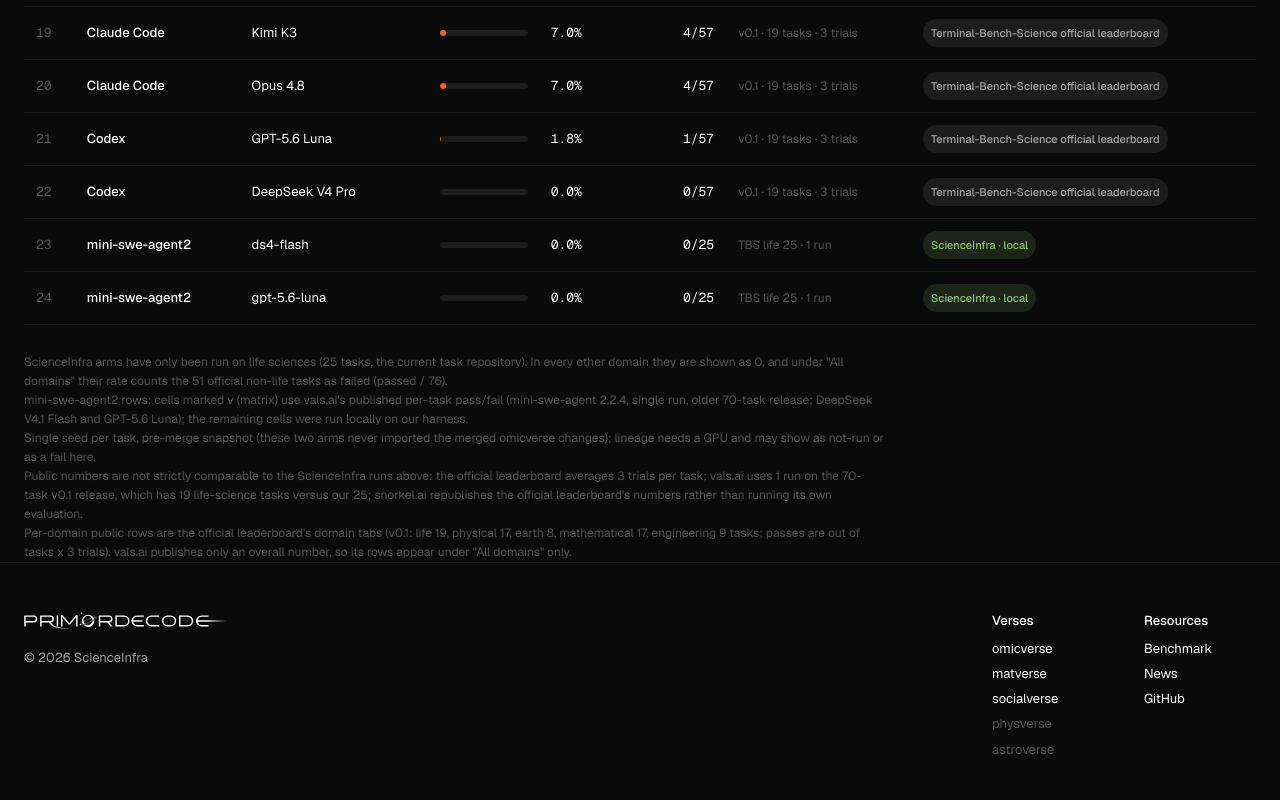
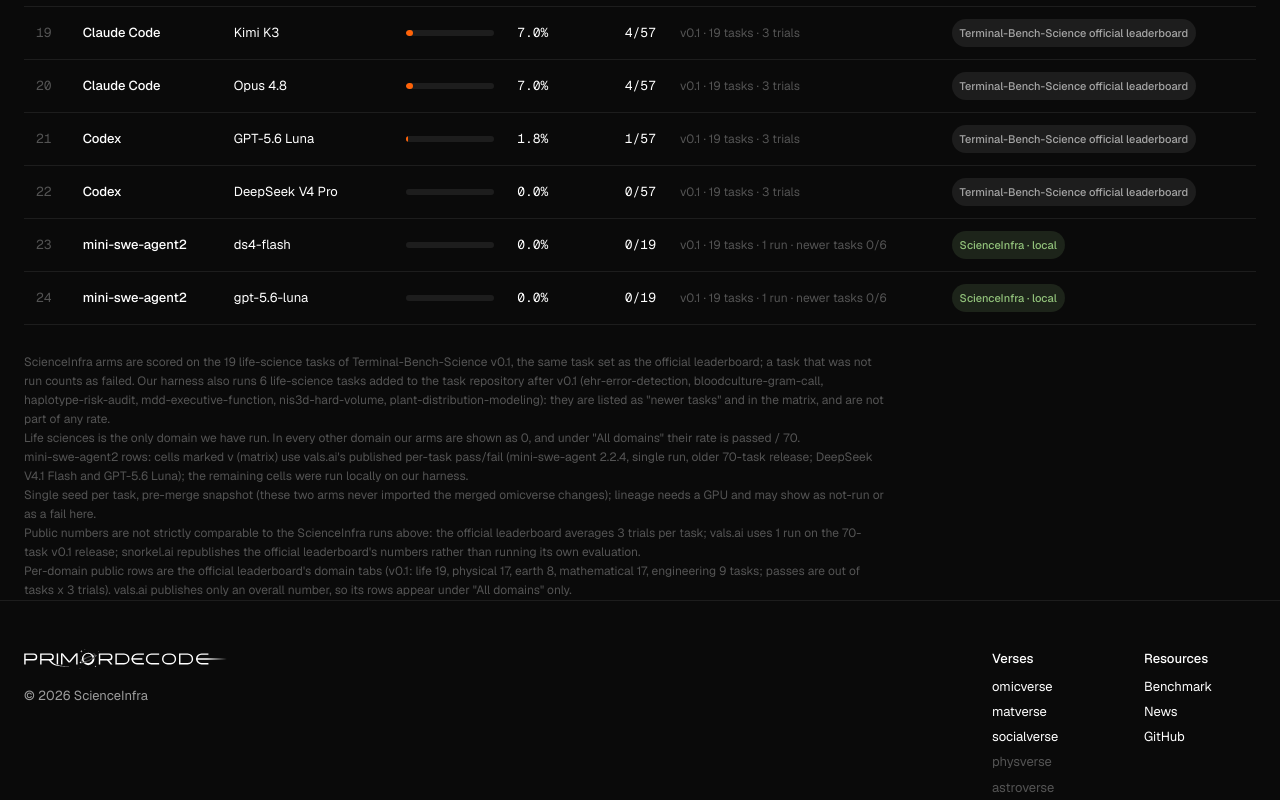
Before and after one commit to scienceinfra/scienceinfra-home, a plain HTML site: page public/benchmark/index.html in a window 1280 px wide. Shown: the part 1555-2355 px from the top of the page. Drawn offline with nearby package versions, Linux system fonts and the light colour scheme.

Commit message:
Benchmark: score our arms on the 19 official v0.1 life tasks
Our harness runs the task repository's current 25 life-science tasks, but the
official leaderboard is v0.1 with 19 of them, so 21/25 was being ranked against
34/57. Rates are now computed on the 19 v0.1 tasks (unrun counts as failed) and
the all-domain rate is passed / 70. The six tasks added after v0.1 are shown
separately as 'newer tasks' and tagged in the matrix; they enter no rate.

Co-Authored-By: Claude Fable 5.2 <noreply@anthropic.com>

```diff
--- a/public/benchmark/data/official-domains.json
+++ b/public/benchmark/data/official-domains.json
@@ -654,5 +654,26 @@
     "cost_usd": 108.4
    }
   }
- }
+ },
+ "life_v01_tasks": [
+  "ambient-rna-correction",
+  "animal-reid",
+  "ankle-mri-findings",
+  "betalactam-multimodal-transfer",
+  "cell-lineage-reconstruction",
+  "cilia-segmentation",
+  "clinical-metadata-recovery",
+  "dapi-he-alignment",
+  "diag-chipseq",
+  "eeg-erp-recovery",
+  "foraging-cognitive-model",
+  "genomic-model-ranking",
+  "longitudinal-clinical-agent",
+  "mri-harmonization",
+  "ont-tn-qc",
+  "protein-active-learning",
+  "qsm-reconstruction",
+  "spatial-cell-annotation",
+  "tumor-immune-interface"
+ ]
 }
--- a/public/benchmark/index.html
+++ b/public/benchmark/index.html
@@ -435,7 +435,6 @@ a:focus-visible,button:focus-visible{outline:2px solid var(--fg);outline-offset:
     { id: 'engineering', label: 'Engineering sciences', tasks: 9 },
   ];
   const DOMAIN = Object.fromEntries(DOMAINS.map((d) => [d.id, d]));
-  const NON_LIFE_TASKS = 70 - 19;   // official tasks outside life sciences, none of which we have run
   const state = { bench: 'tbs', view: 'ranking', domain: 'life', showPublic: true };   // open on the domain we have run
   const cache = {};
 
@@ -496,22 +495,33 @@ a:focus-visible,button:focus-visible{outline:2px solid var(--fg);outline-offset:
   // One score per row for the selected domain. Our arms have only run life
   // sciences: every other domain counts as 0, and "All domains" counts the
   // unrun official tasks as failed, so no cell is left empty.
-  function localScore(a, dom) {
-    if (dom === 'life') return { acc: a.accuracy ?? 0, passed: a.tasks_passed, total: a.tasks_evaluated, run: true };
-    if (dom === 'all') {
-      const total = a.tasks_total + NON_LIFE_TASKS;
-      return { acc: (100 * a.tasks_passed) / total, passed: a.tasks_passed, total, run: true, partial: true };
-    }
+  // Our harness runs the task repository's current life-science set (25 tasks);
+  // the official leaderboard is v0.1, which has 19 of them. Scores are computed on
+  // those 19 so they line up with the public rows; the newer tasks are reported
+  // separately and never enter the rate.
+  function splitTasks(d, off) {
+    const v01 = new Set(off.life_v01_tasks);
+    return { v01: d.tasks.filter((t) => v01.has(t.name)), newer: d.tasks.filter((t) => !v01.has(t.name)) };
+  }
+  const passCount = (a, tasks) => tasks.filter((t) => (a.per_task[t.id] || {}).status === 'pass').length;
+
+  function localScore(a, dom, split) {
+    const passed = passCount(a, split.v01);
+    if (dom === 'life') return { acc: (100 * passed) / split.v01.length, passed, total: split.v01.length, run: true };
+    if (dom === 'all') return { acc: (100 * passed) / DOMAIN.all.tasks, passed, total: DOMAIN.all.tasks, run: true, partial: true };
     return { acc: 0, passed: 0, total: DOMAIN[dom].tasks, run: false };
   }
 
   function buildRows(d, pub, off, dom) {
+    const split = splitTasks(d, off);
     const rows = d.arms.map((a) => {
-      const sc = localScore(a, dom);
+      const sc = localScore(a, dom, split);
+      const newerRun = split.newer.filter((t) => a.per_task[t.id] && a.per_task[t.id].status !== 'not_run').length;
+      const newer = newerRun ? ` · newer tasks ${passCount(a, split.newer)}/${newerRun}` : '';
       return {
         agent: a.agent, model: a.model, acc: sc.acc, tasksStr: ratio(sc.passed, sc.total), run: sc.run, kind: 'local',
         sourceHtml: sourceChip(a) + (a.caveat ? ` <span title="${esc(a.caveat)}" class="chip chip-snapshot" style="cursor:help">caveats</span>` : ''),
-        taskSet: !sc.run ? 'not run · counted as 0' : sc.partial ? `life ${a.tasks_total} run · other domains counted as 0` : `TBS life ${a.tasks_evaluated} · 1 run`,
+        taskSet: !sc.run ? 'not run · counted as 0' : sc.partial ? 'v0.1 · life 19 run · other 51 counted as 0' : `v0.1 · 19 tasks · 1 run${newer}`,
         cost: null,
       };
     });
@@ -542,7 +552,7 @@ a:focus-visible,button:focus-visible{outline:2px solid var(--fg);outline-offset:
   async function loadRows() {
     const d = await loadTbs();
     const pub = state.showPublic ? await loadPublic() : null;
-    const off = state.showPublic ? await loadOfficialDomains() : null;
+    const off = await loadOfficialDomains();
     return buildRows(d, pub, off, state.domain);
   }
 
@@ -619,7 +629,7 @@ a:focus-visible,button:focus-visible{outline:2px solid var(--fg);outline-offset:
     const el = $('#bench-view-radar');
     const d = await loadTbs();
     const pub = state.showPublic ? await loadPublic() : null;
-    const off = state.showPublic ? await loadOfficialDomains() : null;
+    const off = await loadOfficialDomains();
     const card = (dom) => barCard(`${DOMAIN[dom].label} · ${DOMAIN[dom].tasks} tasks`,
       buildRows(d, pub, off, dom).filter((r) => r.kind !== 'vals').filter((r, i) => i < 8 || r.kind === 'local').map((r) => ({ ...r, name: `${r.agent} / ${r.model}` })));
     let cards;
@@ -627,11 +637,13 @@ a:focus-visible,button:focus-visible{outline:2px solid var(--fg);outline-offset:
       cards = DOMAINS.filter((x) => x.id !== 'all').map((x) => card(x.id)).join('');
     } else if (state.domain === 'life') {
       // our own runs, split by sub-domain
-      cards = SUBDOMAIN_ORDER.map((sub) => barCard(SUBDOMAIN_LABEL[sub], d.arms
-        .map((a) => ({ name: `${a.agent} / ${a.model}`, v: a.per_subdomain[sub], kind: 'local' }))
-        .filter((r) => r.v && r.v.evaluated > 0)
-        .map((r) => ({ ...r, acc: r.v.accuracy ?? 0 }))
-        .sort((a, b) => b.acc - a.acc))).join('') + card('life');
+      const split = splitTasks(d, off);
+      cards = SUBDOMAIN_ORDER.map((sub) => {
+        const ts = split.v01.filter((t) => t.subdomain === sub);
+        return barCard(`${SUBDOMAIN_LABEL[sub]} · ${ts.length} task${ts.length === 1 ? '' : 's'}`, d.arms
+          .map((a) => ({ name: `${a.agent} / ${a.model}`, kind: 'local', acc: (100 * passCount(a, ts)) / ts.length }))
+          .sort((a, b) => b.acc - a.acc));
+      }).join('') + card('life');
     } else {
       cards = card(state.domain);
     }
@@ -644,11 +656,14 @@ a:focus-visible,button:focus-visible{outline:2px solid var(--fg);outline-offset:
     const el = $('#bench-view-matrix');
     const d = await loadTbs();
     if (state.domain !== 'all' && state.domain !== 'life') {
-      el.innerHTML = `<p class="bench-empty">No ScienceInfra runs in ${esc(DOMAIN[state.domain].label.toLowerCase())} yet &mdash; every arm counts as 0 here. Per-task results exist for the 25 life-science tasks.</p>`;
+      el.innerHTML = `<p class="bench-empty">No ScienceInfra runs in ${esc(DOMAIN[state.domain].label.toLowerCase())} yet &mdash; every arm counts as 0 here. Per-task results exist for life sciences only.</p>`;
       return;
     }
+    const off = await loadOfficialDomains();
+    const split = splitTasks(d, off);
+    const newerIds = new Set(split.newer.map((t) => t.id));
     const header = d.arms.map((a) => `<th>${esc(a.agent)}<br>${esc(a.model)}</th>`).join('');
-    const body = d.tasks.map((t) => {
+    const body = [...split.v01, ...split.newer].map((t) => {
       const cells = d.arms.map((a) => {
         const r = a.per_task[t.id];
         if (!r || r.status === 'not_run') return `<td><span class="cell cell-not-run" title="not run">&middot;</span></td>`;
@@ -657,7 +672,7 @@ a:focus-visible,button:focus-visible{outline:2px solid var(--fg);outline-offset:
         if (r.source) return `<td><span class="cell ${cls} cell-published" title="${esc(t.id)}: ${esc(r.source)}, pass/fail only (older 70-task release)">${mark}<sup>v</sup></span></td>`;
         return `<td><span class="cell ${cls}" title="${esc(t.id)}: ${r.passed}/${r.total} tests passed, reward=${r.reward}">${mark}</span></td>`;
       }).join('');
-      return `<tr><th>${esc(t.id)}<span class="sub"> &middot; ${esc(t.subdomain)}</span></th>${cells}</tr>`;
+      return `<tr><th>${esc(t.id)}<span class="sub"> &middot; ${esc(t.subdomain)}</span>${newerIds.has(t.id) ? ' <span class="chip chip-pending">after v0.1</span>' : ''}</th>${cells}</tr>`;
     }).join('');
     el.innerHTML = `
       <div class="matrix-scroll">
@@ -706,14 +721,15 @@ a:focus-visible,button:focus-visible{outline:2px solid var(--fg);outline-offset:
   async function renderTbsFootnote() {
     const d = await loadTbs();
     const notes = [
-      `ScienceInfra arms have only been run on life sciences (25 tasks, the current task repository). In every other domain they are shown as 0, and under "All domains" their rate counts the 51 official non-life tasks as failed (passed / 76).`,
+      `ScienceInfra arms are scored on the 19 life-science tasks of Terminal-Bench-Science v0.1, the same task set as the official leaderboard; a task that was not run counts as failed. Our harness also runs 6 life-science tasks added to the task repository after v0.1 (ehr-error-detection, bloodculture-gram-call, haplotype-risk-audit, mdd-executive-function, nis3d-hard-volume, plant-distribution-modeling): they are listed as "newer tasks" and in the matrix, and are not part of any rate.`,
+      `Life sciences is the only domain we have run. In every other domain our arms are shown as 0, and under "All domains" their rate is passed / 70.`,
       `mini-swe-agent2 rows: cells marked v (matrix) use vals.ai's published per-task pass/fail (mini-swe-agent 2.2.4, single run, older 70-task release; DeepSeek V4.1 Flash and GPT-5.6 Luna); the remaining cells were run locally on our harness.`,
     ];
     const caveatArm = d.arms.find((a) => a.caveat);
     if (caveatArm) notes.push(caveatArm.caveat);
     if (state.showPublic) {
       const pub = await loadPublic();
-      notes.push(pub.footnote);
+      notes.push(pub.footnote.replace(', which has 19 life-science tasks versus our 25', ''));
       notes.push(`Per-domain public rows are the official leaderboard's domain tabs (v0.1: life 19, physical 17, earth 8, mathematical 17, engineering 9 tasks; passes are out of tasks x 3 trials). vals.ai publishes only an overall number, so its rows appear under "All domains" only.`);
     }
     $('#bench-footnote').innerHTML = notes.map(esc).join('<br>');
```
Also changed, not shown: src/benchmark.js (+37 -21 lines).
